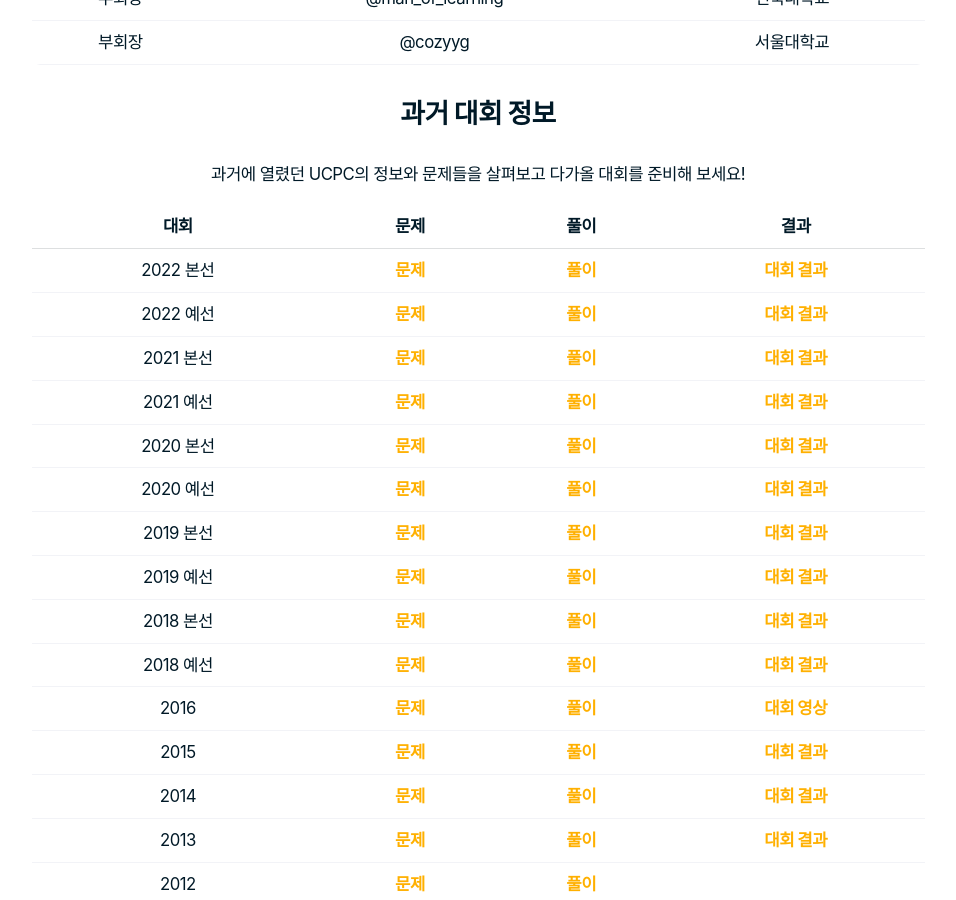
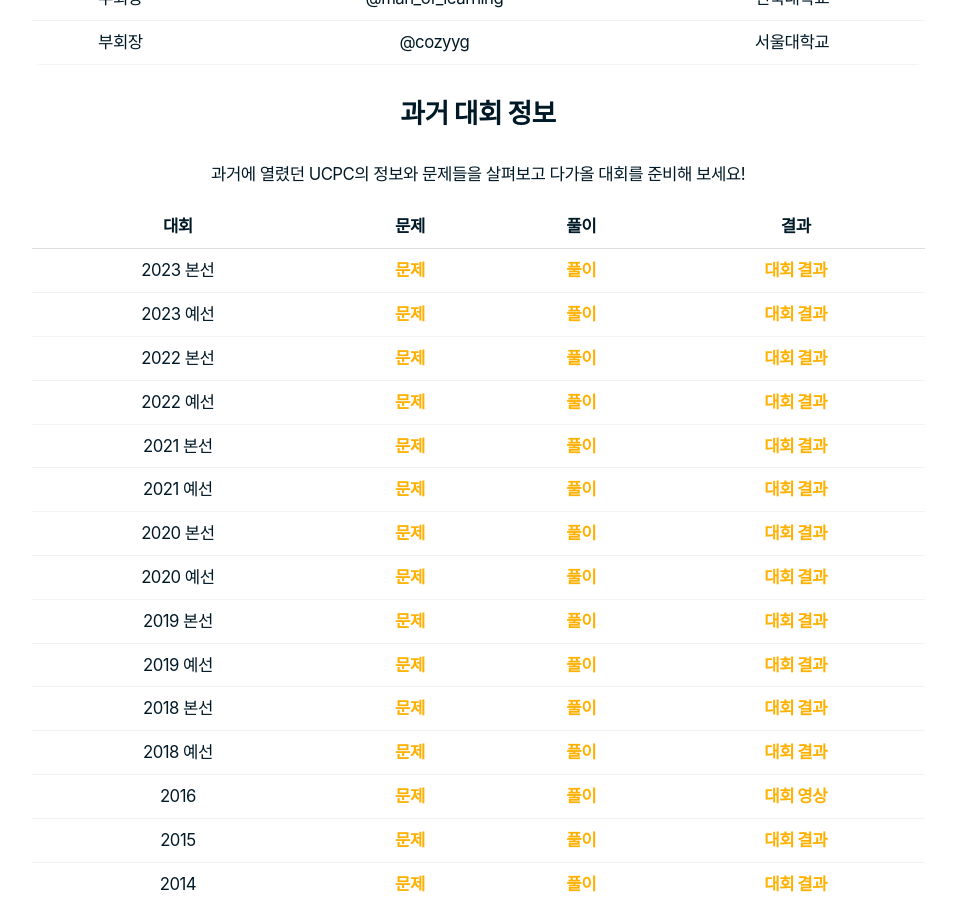
Before and after one commit to ucpcc/main, a Jekyll site: the page built from index.md, in a window 1280 px wide and 900 px high, scrolled down 3293 px. Shown: the whole window, without its empty margins (162-1118 px from the left). Built offline with Jekyll 4.4.1, drawn with Linux system fonts in a browser that asks for light colours; some web fonts are replaced.

Commit message:
2023 대회 정보 추가

```diff
--- a/index.md
+++ b/index.md
@@ -67,6 +67,8 @@ title: 전국 대학생 프로그래밍 대회 동아리 연합
 
 | 대회      |   문제   |    풀이    |     결과   |
 | --------- | :----------------------------------------------------------------------------------------------------------------------: | :-------------------------------------------------------------------: | :------------------------------------------------------------------------------------: |
+| 2023 본선 |                                   [문제](https://www.acmicpc.net/category/detail/3630)                                   | [풀이](https://static.ucpc.me/files/2023/ucpc23-finals-solutions.pdf) |               [대회 결과](https://www.acmicpc.net/contest/spotboard/1069)              |
+| 2023 예선 |                                   [문제](https://www.acmicpc.net/category/detail/3613)                                   | [풀이](https://static.ucpc.me/files/2023/ucpc23-prelim-solutions.pdf) |               [대회 결과](https://www.acmicpc.net/contest/spotboard/1067)              |
 | 2022 본선 |                                   [문제](https://www.acmicpc.net/category/detail/3147)                                   | [풀이](https://static.ucpc.me/files/2022/ucpc22-finals-solutions.pdf) |               [대회 결과](https://www.acmicpc.net/contest/spotboard/828)               |
 | 2022 예선 |                                   [문제](https://www.acmicpc.net/category/detail/3138)                                   | [풀이](https://static.ucpc.me/files/2022/ucpc22-prelim-solutions.pdf) |               [대회 결과](https://www.acmicpc.net/contest/spotboard/827)               |
 | 2021 본선 |                                   [문제](https://www.acmicpc.net/category/detail/2743)                                   | [풀이](https://static.ucpc.me/files/2021/ucpc21-finals-solutions.pdf) |               [대회 결과](https://www.acmicpc.net/contest/spotboard/670)               |
```
